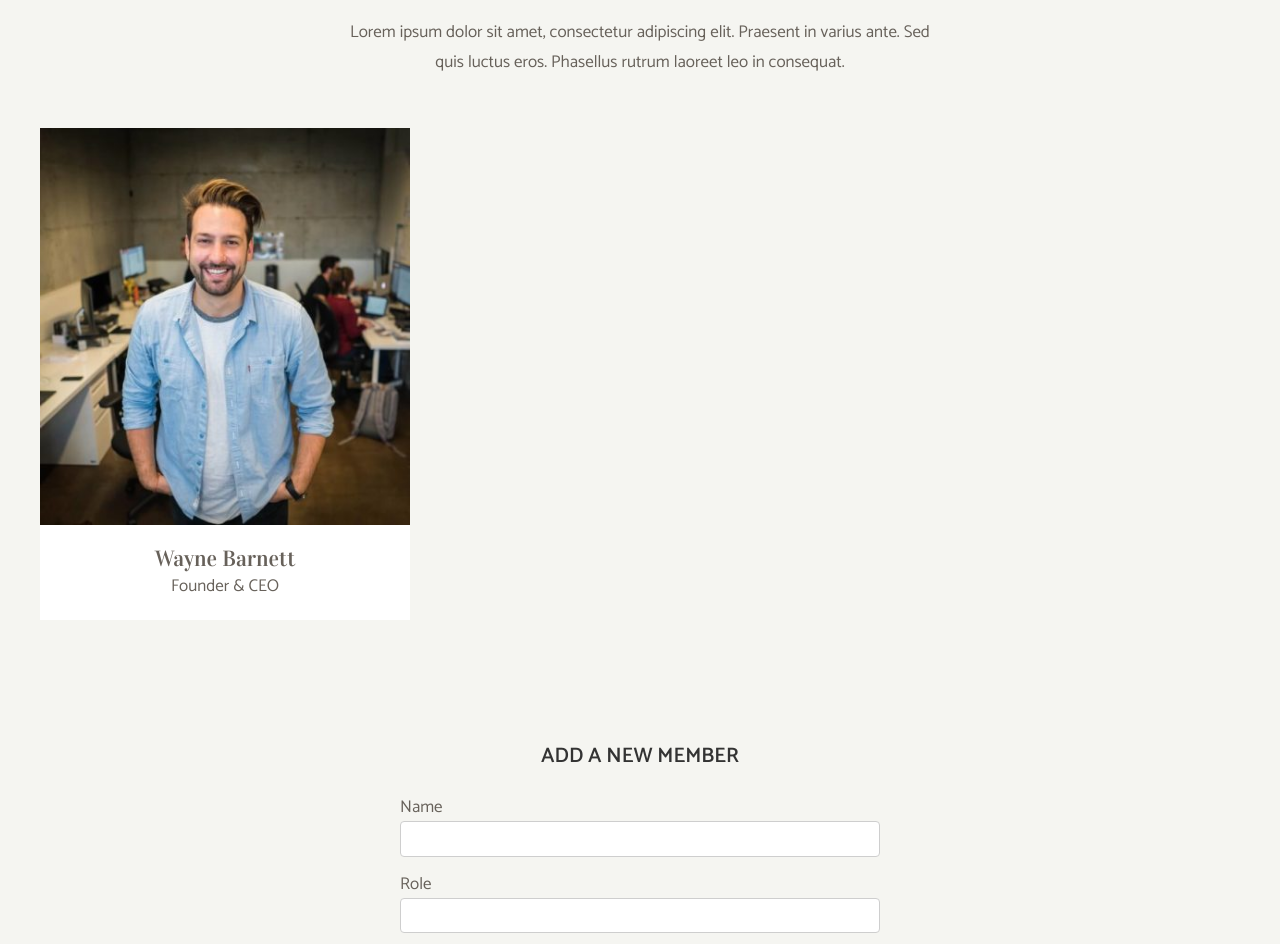
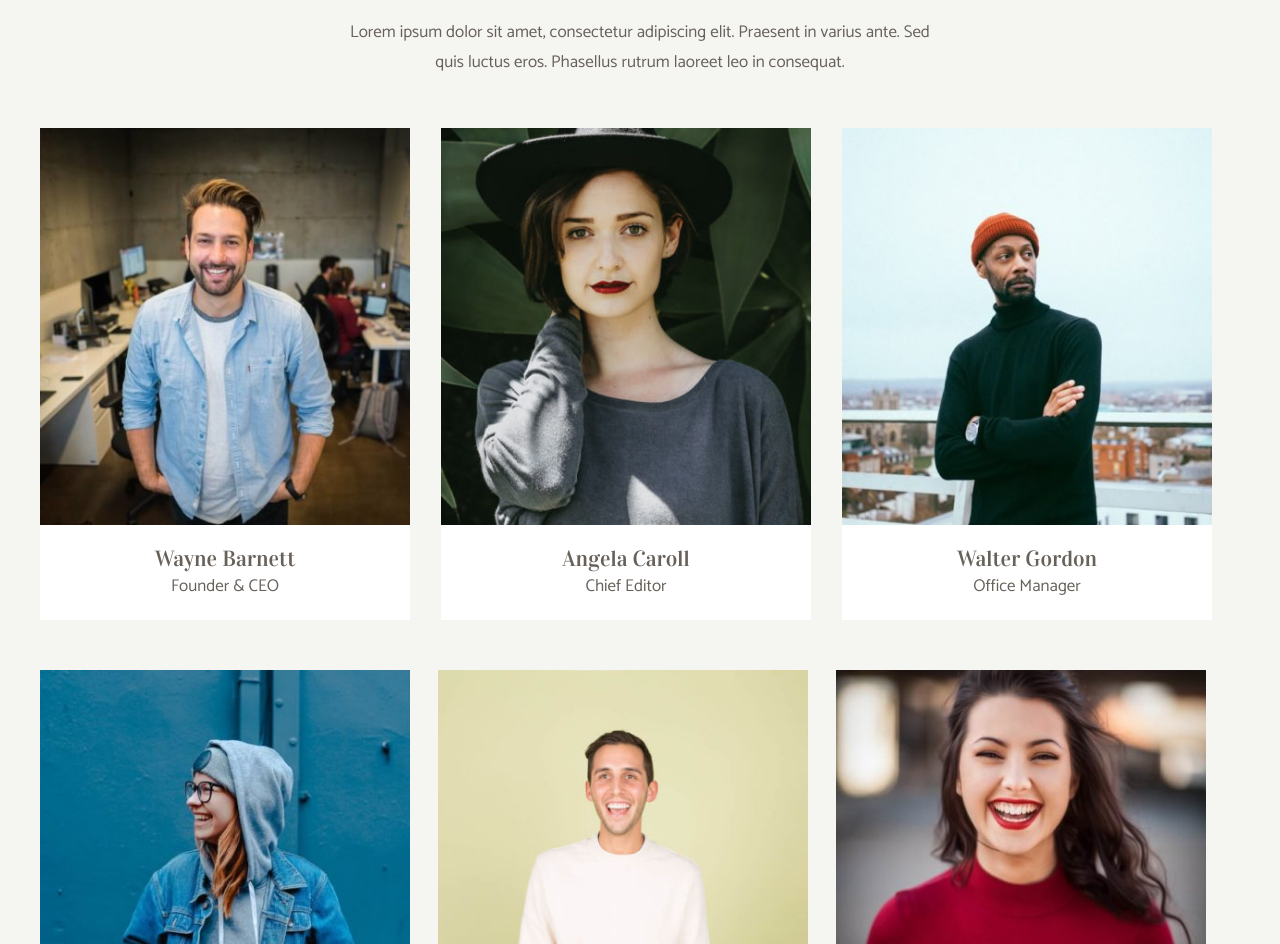
Before and after one commit to kritoma/js-our-team, a plain HTML site: page js-our-team/index.html in a window 1280 px wide. Shown: the part 107-1051 px from the top of the page. Drawn offline with Linux system fonts and the light colour scheme.

Commit message:
js our team

```diff
--- a/js-our-team/index.html
+++ b/js-our-team/index.html
@@ -23,7 +23,7 @@
         <div class="team-container">
           <!-- Inseriamo inizialmente una card statica per stilarla e vedere l'effetto finale -->
 
-          <div class="team-card">
+          <!-- <div class="team-card">
             <div class="card-image">
               <img
                 src="img/wayne-barnett-founder-ceo.jpg"
@@ -34,7 +34,7 @@
               <h3>Wayne Barnett</h3>
               <p>Founder & CEO</p>
             </div>
-          </div>
+          </div> -->
         </div>
       </div>
     </section>
@@ -54,5 +54,6 @@
         </div>
       </div>
     </section>
+    <script src="js/main.js"></script>
   </body>
 </html>
--- a/js-our-team/js/main.js
+++ b/js-our-team/js/main.js
@@ -3,31 +3,49 @@ const container = document.querySelector(".team-container");
 const listCard = [{
     user : "Wayne Barnett",
     role : "Founder & CEO",
-    image : src = "img/wayne-barnett-founder-ceo.jpg",
+    image : "img/wayne-barnett-founder-ceo.jpg",
 },
 {
     user : "Angela Caroll",
     role : "Chief Editor",
-    image : src = "img/angela-caroll-chief-editor.jpg",
+    image : "img/angela-caroll-chief-editor.jpg",
 },
 {
     user : "Walter Gordon",
     role : "Office Manager",
-    image : src = "img/walter-gordon-office-manager.jpg",
+    image : "img/walter-gordon-office-manager.jpg",
 },
 {
     user : "Angela Lopez",
     role : "Social Media Manager",
-    image : src = "img/angela-lopez-social-media-manager.jpg",
+    image :"img/angela-lopez-social-media-manager.jpg",
 },
 {
     user : "Scott Estrada",
     role : "Developer",
-    image : src = "img/scott-estrada-developer.jpg",
+    image : "img/scott-estrada-developer.jpg",
 },
 {
     user : "Barbare Ramos",
     role : "Graphic Designer",
-    image : src = "img/barbara-ramos-graphic-designer.jpg",
+    image : "img/barbara-ramos-graphic-designer.jpg",
 },
 ];
+
+for (let i = 0; i < listCard.length; i++) {
+    const card =`
+        <div class="team-card">
+            <div class="card-image">
+              <img
+                src=${listCard[i].image}
+                alt=${listCard[i].user}
+              />
+            </div>
+            <div class="card-text">
+              <h3>${listCard[i].user}</h3>
+              <p>${listCard[i].role}</p>
+            </div>
+        </div>
+    `
+    container.innerHTML += card
+}
```
